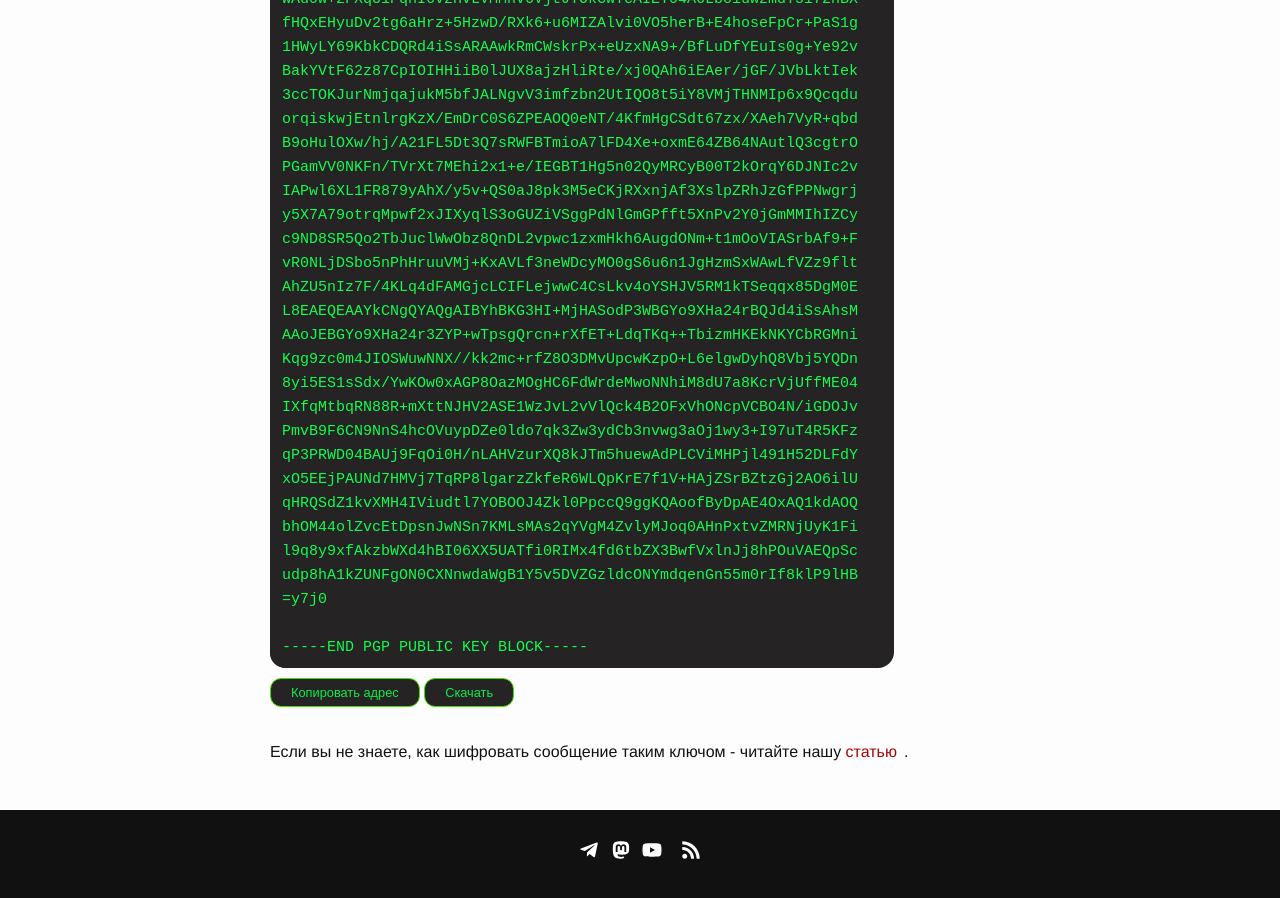
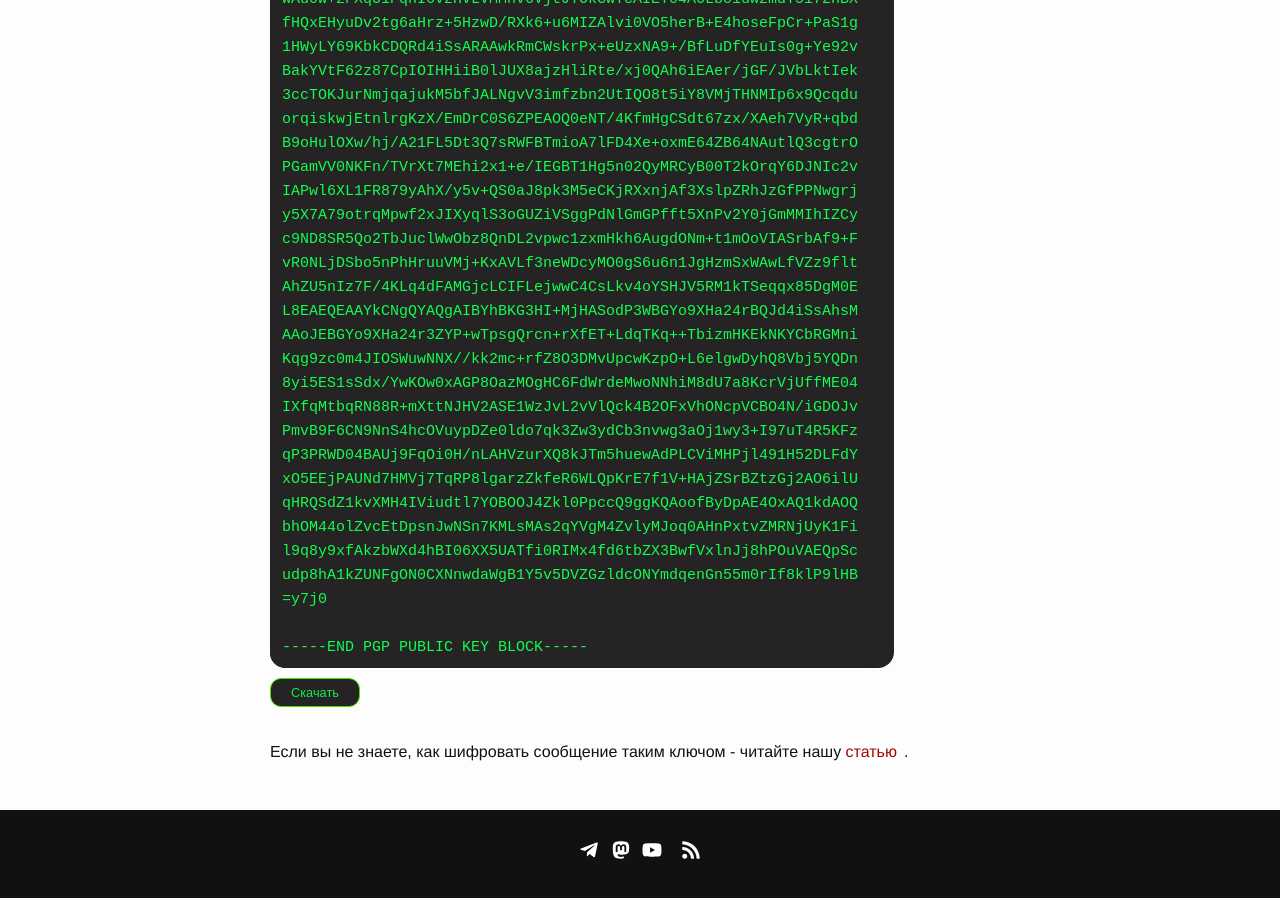
Before and after one commit to 2b7E1n6D0e5R7/2b7E1n6D0e5R7.github.io, a Jekyll site: the page built from _pages/pgp.md, in a window 1280 px wide and 900 px high, scrolled down 791 px. Built offline with Jekyll 4.4.1, drawn with Linux system fonts in a browser that asks for light colours.

Commit message:
Update pgp.md

```diff
--- a/_pages/pgp.md
+++ b/_pages/pgp.md
@@ -119,7 +119,6 @@ udp8hA1kZUNFgON0CXNnwdaWgB1Y5v5DVZGzldcONYmdqenGn55m0rIf8klP9lHB
 <p class="buttons">
 <br>
 </p>
-<button class="glo" id="copy">Копировать адрес</button>
 <a href="/downloads/A1B71C8F8C8C7012A1D3F7581198A3D5C76B6E2B.asc" class="glo_a">Скачать</a>
 
 Если вы не знаете, как шифровать сообщение таким ключом - читайте нашу [статью<i class="fa fa-external-link"></i>](/what-is-gpg-pgp-encryption "Что такое PGP/GPG-шифрование?"){:class="link_page"}{:target="_blank"}.
```
